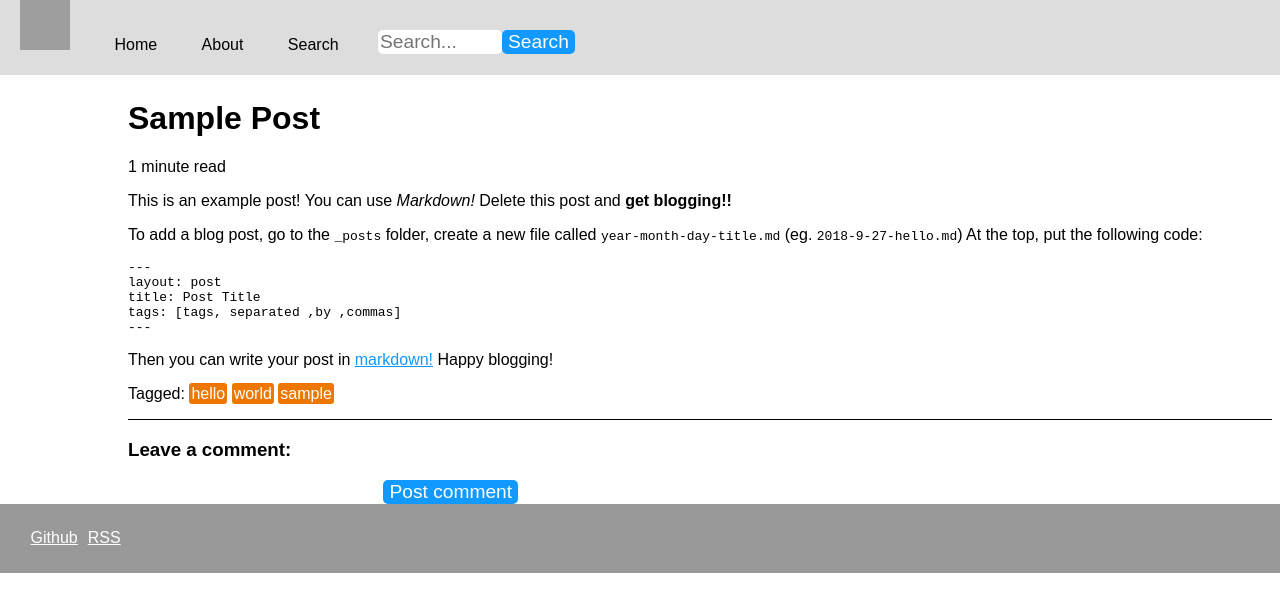
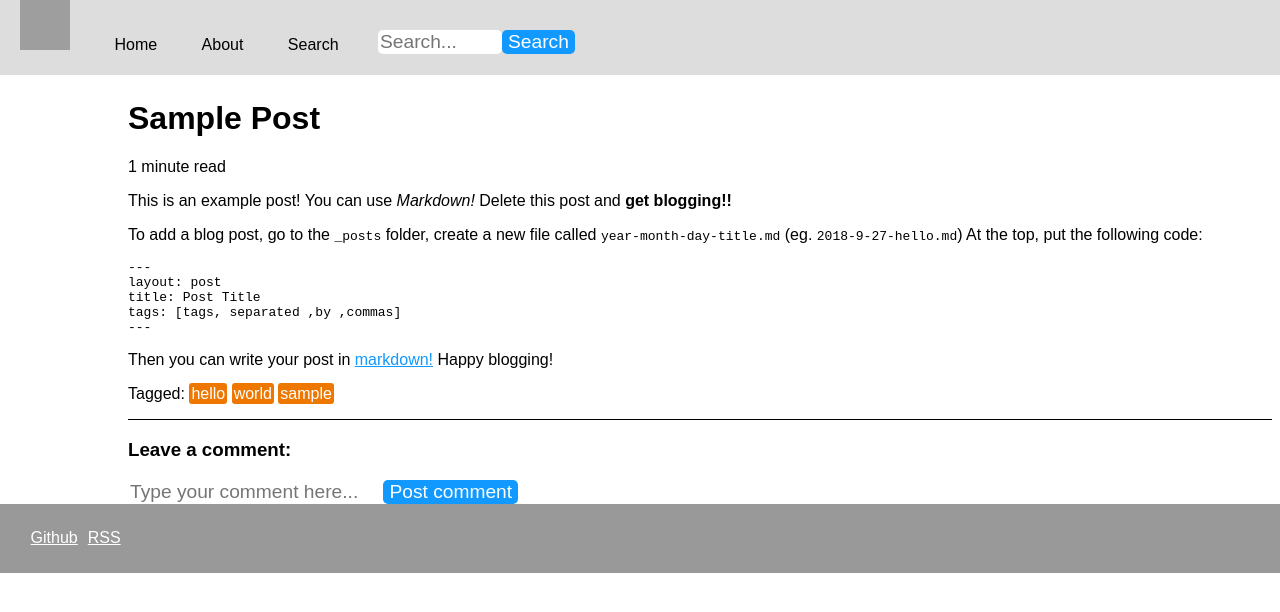
Before and after one commit to daeshu/calen, a Jekyll site: the page built from _posts/2018-9-27-hello.md, in a window 1280 px wide. Shown: the top 612 px of the page. Built offline with Jekyll 4.4.1, drawn with Linux system fonts in a browser that asks for light colours; grey boxes are pictures that could not be loaded.

Commit message:
Add placeholder and style to comments

```diff
--- a/_includes/comments.html
+++ b/_includes/comments.html
@@ -1,5 +1,5 @@
 <h3>Leave a comment:</h3>
-<input type="text" id="comment" oninput="var text= this.value.replace(/  /g,'+');document.getElementById('post').href='https://github.com/{{ site.repo }}/issues/new?title=Comment+for+' + location.pathname + ': ' + text.slice(0,10) + '&body=' + text;document.getElementById('msg').removeAttribute('hidden');">
+<input type="text" id="comment" placeholder="Type your comment here..." oninput="var text= this.value.replace(/  /g,'+');document.getElementById('post').href='https://github.com/{{ site.repo }}/issues/new?title=Comment+for+' + location.pathname + ': ' + text.slice(0,10) + '&body=' + text;document.getElementById('msg').removeAttribute('hidden');">
 <p id="msg" hidden>You will have to confirm the comment with your Github account. I have to moderate your comment before displaying it on this page. Markdown is not supported.</p>
 <a href="https://github.com/{{ site.repo }}/issues/new" id="post" target="_blank"><button>Post comment</button></a>
   <div id="comments"></div></div>
@@ -31,7 +31,7 @@ if(j[i].comments > 0){
 }
 commentHtml += '<p><a href="https://github.com/{{ site.repo }}/issues/' + j[i].number + '">Reply on Github</a></p></div>';
   if(!((i + 1) > j.length)){
-       commentHtml += "<hr>";
+       commentHtml += "<hr style='border-bottom: solid 1px black'>";
      }
 document.getElementById('comments').innerHTML += commentHtml;
 }
```
